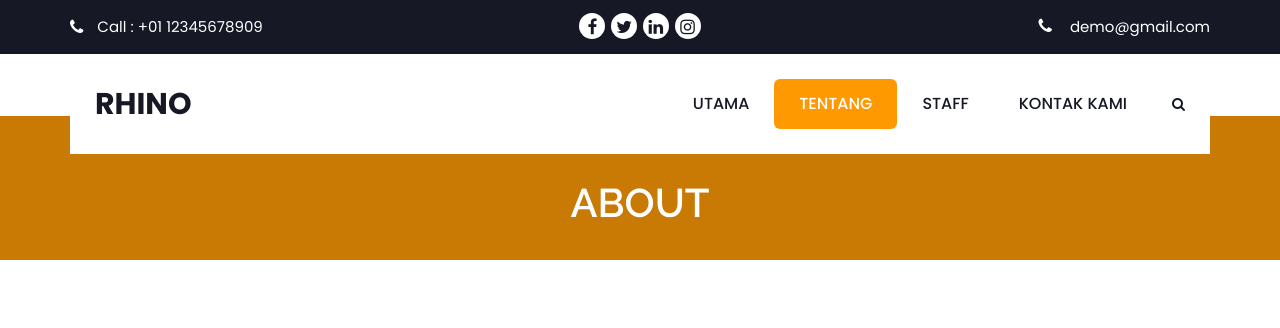
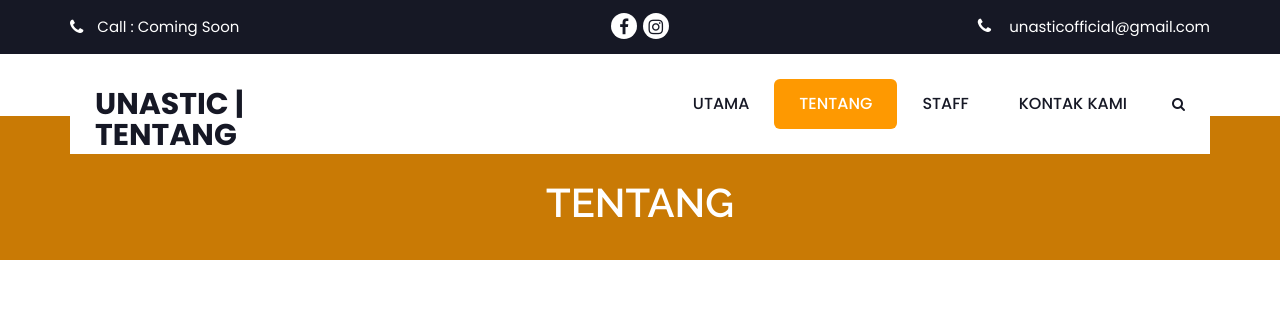
Before and after one commit to Unastic/unastic.co.id, a plain HTML site: page about.html in a window 1280 px wide. Shown: the top 328 px of the page. Drawn offline with nearby package versions, Linux system fonts and the light colour scheme; a web font is replaced by a local one.

Commit message:
mengubah wbout halaman

```diff
--- a/about.html
+++ b/about.html
@@ -18,7 +18,7 @@
       <!-- Responsive-->
       <link rel="stylesheet" href="css/responsive.css">
       <!-- fevicon -->
-      <link rel="icon" href="images/fevicon.png" type="image/gif" />
+      <link rel="icon" href="images/logo-web.ico"/>
       <!-- Scrollbar Custom CSS -->
       <link rel="stylesheet" href="css/jquery.mCustomScrollbar.min.css">
       <!-- Tweaks for older IEs-->
@@ -44,20 +44,18 @@
                   <div class="row">
                      <div class="col-md-3">
                         <ul class="contat_infoma">
-                           <li><i class="fa fa-phone" aria-hidden="true"></i> Call : +01 12345678909</li>
+                           <li><i class="fa fa-phone" aria-hidden="true"></i> Call : Coming Soon</li>
                         </ul>
                      </div>
                      <div class="col-md-6">
                         <ul class="social_icon_top text_align_center  ">
                            <li><a href="#"><i class="fa fa-facebook" aria-hidden="true"></i></a></li>
-                           <li><a href="#"><i class="fa fa-twitter" aria-hidden="true"></i></a></li>
-                           <li><a href="#"><i class="fa fa-linkedin" aria-hidden="true"></i></a></li>
                            <li><a href="#"><i class="fa fa-instagram" aria-hidden="true"></i></a></li>
                         </ul>
                      </div>
                      <div class="col-md-3">
                         <ul class="contat_infoma text_align_right">
-                           <li><a href="Javascript:void(0)"> <i class="fa fa-phone" aria-hidden="true"></i> demo@gmail.com</a></li>
+                           <li><a href="Javascript:void(0)"> <i class="fa fa-phone" aria-hidden="true"></i> unasticofficial@gmail.com</a></li>
                         </ul>
                      </div>
                   </div>
@@ -72,7 +70,7 @@
                               <div class="full">
                                  <div class="center-desk">
                                     <div class="logo">
-                                       <a href="index.html">Rhino</a>
+                                       <a href="index.html">Unastic | Tentang</a>
                                     </div>
                                  </div>
                               </div>
@@ -119,7 +117,7 @@
             <div class="row">
                <div class="col-md-12">
                   <div class="title">
-                     <h2>About</h2>
+                     <h2>Tentang</h2>
                   </div>
                </div>
             </div>
```
Also changed, not shown: index.html (+1 -1 lines).
